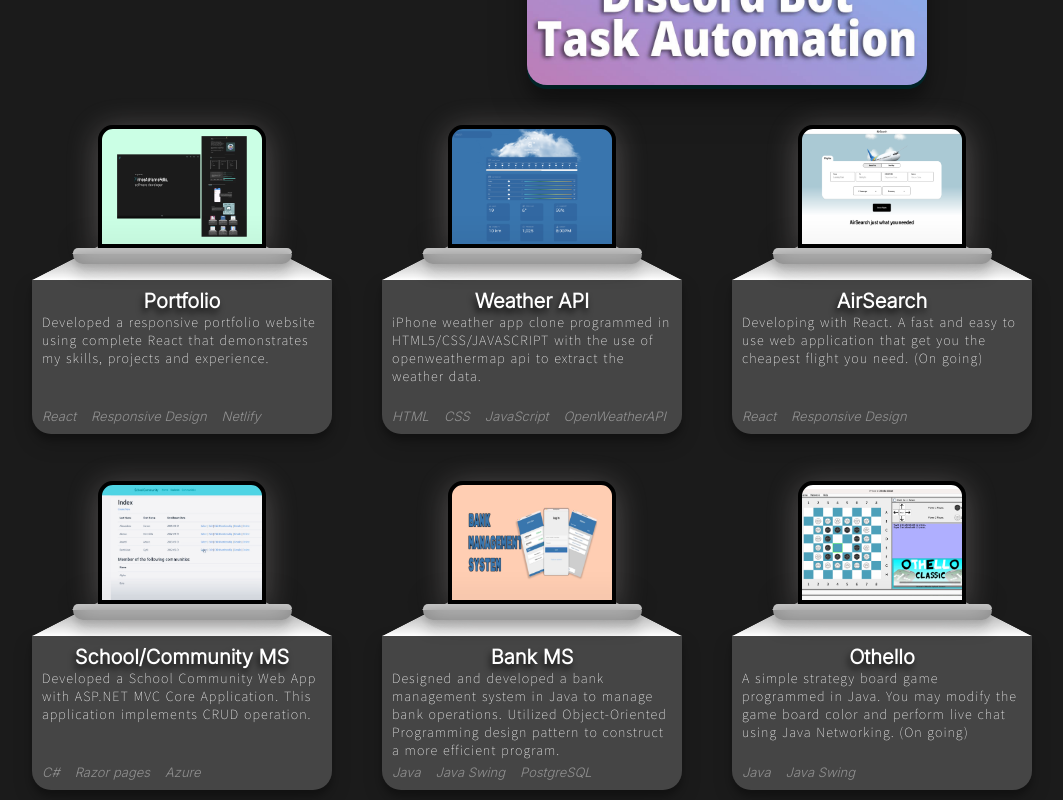
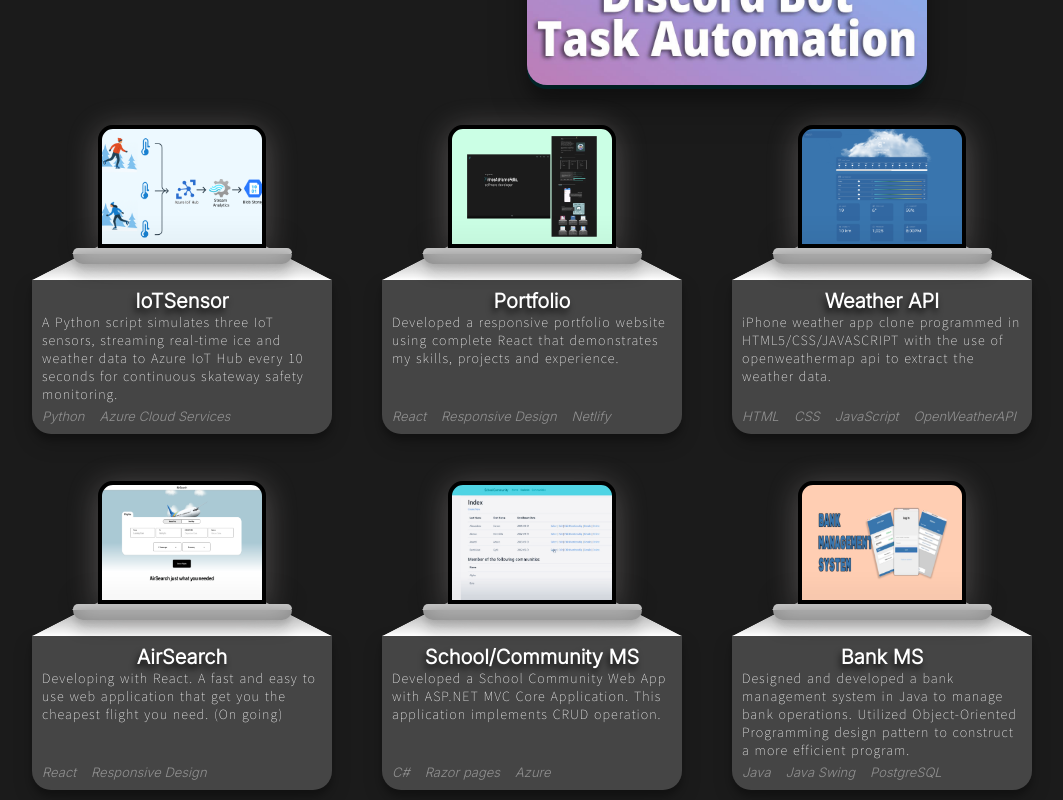
Before and after one commit to PrinceAFelix/react-portfolio, a React (Create React App) app: page / in a window 1280 px wide. Shown: the part 3320-4120 px from the top of the page, without its empty margins (108-1171 px from the left). Built offline with nearby package versions, Linux system fonts and the light colour scheme.

Commit message:
Added a new item in project list

```diff
--- a/src/components/project/Projects.js
+++ b/src/components/project/Projects.js
@@ -2,7 +2,7 @@
 import classes from './Project.module.css'
 import sharedstyle from '../styles/Sharedstyles.module.css'
 
-import chatApp from '../../assets/chatapp.svg';
+// import chatApp from '../../assets/chatapp.svg';
 import weatherAPI from '../../assets/weatherapi.svg';
 import stacker from '../../assets/stacker.svg';
 import schoolCom from '../../assets/schoolcom.svg';
@@ -13,6 +13,7 @@
 import caout from '../../assets/caout3.gif'
 import porfolio from '../../assets/portfolio.svg'
 import bank from '../../assets/bankms.svg'
+import sensor from '../../assets/iotsensor.svg'
 
 import ProjectLayout from '../common/ProjectLayout'
 
@@ -26,6 +27,7 @@
 
 
     const projectDescription = [
+        "A Python script simulates three IoT sensors, streaming real-time ice and weather data to Azure IoT Hub every 10 seconds for continuous skateway safety monitoring.",
         "Developed a responsive portfolio website using complete React that demonstrates my skills, projects and experience.",
         "iPhone weather app clone programmed in HTML5/CSS/JAVASCRIPT with the use of openweathermap api to extract the weather data.",
         "Developing with React. A fast and easy to use web application that get you the cheapest flight you need. (On going)",
@@ -170,25 +172,28 @@
 
                 <ul className={classes["project-ul"]}>
                     <li className={classes["project-li"]}>
-                        <ProjectLayout delay={100} img={porfolio} link={"https://princefelix.com/"} title={"Portfolio"} description={projectDescription[0]} techList={["React", "Responsive Design", "Netlify"]} />
+                        <ProjectLayout delay={50} img={sensor} link={"https://github.com/princefelix-23/IoT-Sensor-Monitoring"} title={"IoTSensor"} description={projectDescription[0]} techList={["Python", "Azure Cloud Services"]} />
                     </li>
                     <li className={classes["project-li"]}>
-                        <ProjectLayout delay={250} img={weatherAPI} link={"https://princeafelix.github.io/Weather-API/"} title={"Weather API"} description={projectDescription[1]} techList={["HTML", "CSS", " JavaScript", "OpenWeatherAPI"]} />
+                        <ProjectLayout delay={100} img={porfolio} link={"https://princefelix.com/"} title={"Portfolio"} description={projectDescription[1]} techList={["React", "Responsive Design", "Netlify"]} />
                     </li>
                     <li className={classes["project-li"]}>
-                        <ProjectLayout delay={350} img={airsearch} link={"https://github.com/PrinceAFelix/AirSearch"} title={"AirSearch"} description={projectDescription[2]} techList={["React", "Responsive Design"]} />
+                        <ProjectLayout delay={250} img={weatherAPI} link={"https://princeafelix.github.io/Weather-API/"} title={"Weather API"} description={projectDescription[2]} techList={["HTML", "CSS", " JavaScript", "OpenWeatherAPI"]} />
                     </li>
                     <li className={classes["project-li"]}>
-                        <ProjectLayout delay={450} img={schoolCom} link={"https://github.com/PrinceAFelix/CST8359-NET-Enterprise-Application-Development/tree/main/Assignment2"} title={"School/Community MS"} description={projectDescription[3]} techList={["C#", "Razor pages", "Azure"]} />
+                        <ProjectLayout delay={350} img={airsearch} link={"https://github.com/PrinceAFelix/AirSearch"} title={"AirSearch"} description={projectDescription[3]} techList={["React", "Responsive Design"]} />
                     </li>
                     <li className={classes["project-li"]}>
-                        <ProjectLayout delay={550} img={bank} link={"https://github.com/PrinceAFelix/Bank-Management-System"} title={"Bank MS"} description={projectDescription[4]} techList={["Java", "Java Swing", "PostgreSQL"]} />
+                        <ProjectLayout delay={450} img={schoolCom} link={"https://github.com/PrinceAFelix/CST8359-NET-Enterprise-Application-Development/tree/main/Assignment2"} title={"School/Community MS"} description={projectDescription[4]} techList={["C#", "Razor pages", "Azure"]} />
                     </li>
                     <li className={classes["project-li"]}>
-                        <ProjectLayout delay={650} img={othello} link={"https://github.com/PrinceAFelix/Othello"} title={"Othello"} description={projectDescription[5]} techList={["Java", "Java Swing"]} />
+                        <ProjectLayout delay={550} img={bank} link={"https://github.com/PrinceAFelix/Bank-Management-System"} title={"Bank MS"} description={projectDescription[5]} techList={["Java", "Java Swing", "PostgreSQL"]} />
                     </li>
                     <li className={classes["project-li"]}>
-                        <ProjectLayout delay={750} img={stacker} link={"https://github.com/PrinceAFelix/Stacker-Game"} title={"Stacker"} description={projectDescription[6]} techList={["Java", "Java Swing"]} />
+                        <ProjectLayout delay={650} img={othello} link={"https://github.com/PrinceAFelix/Othello"} title={"Othello"} description={projectDescription[6]} techList={["Java", "Java Swing"]} />
+                    </li>
+                    <li className={classes["project-li"]}>
+                        <ProjectLayout delay={750} img={stacker} link={"https://github.com/PrinceAFelix/Stacker-Game"} title={"Stacker"} description={projectDescription[7]} techList={["Java", "Java Swing"]} />
                     </li>
 
 
```
Also changed, not shown: src/assets/iotsensor.svg (added).
